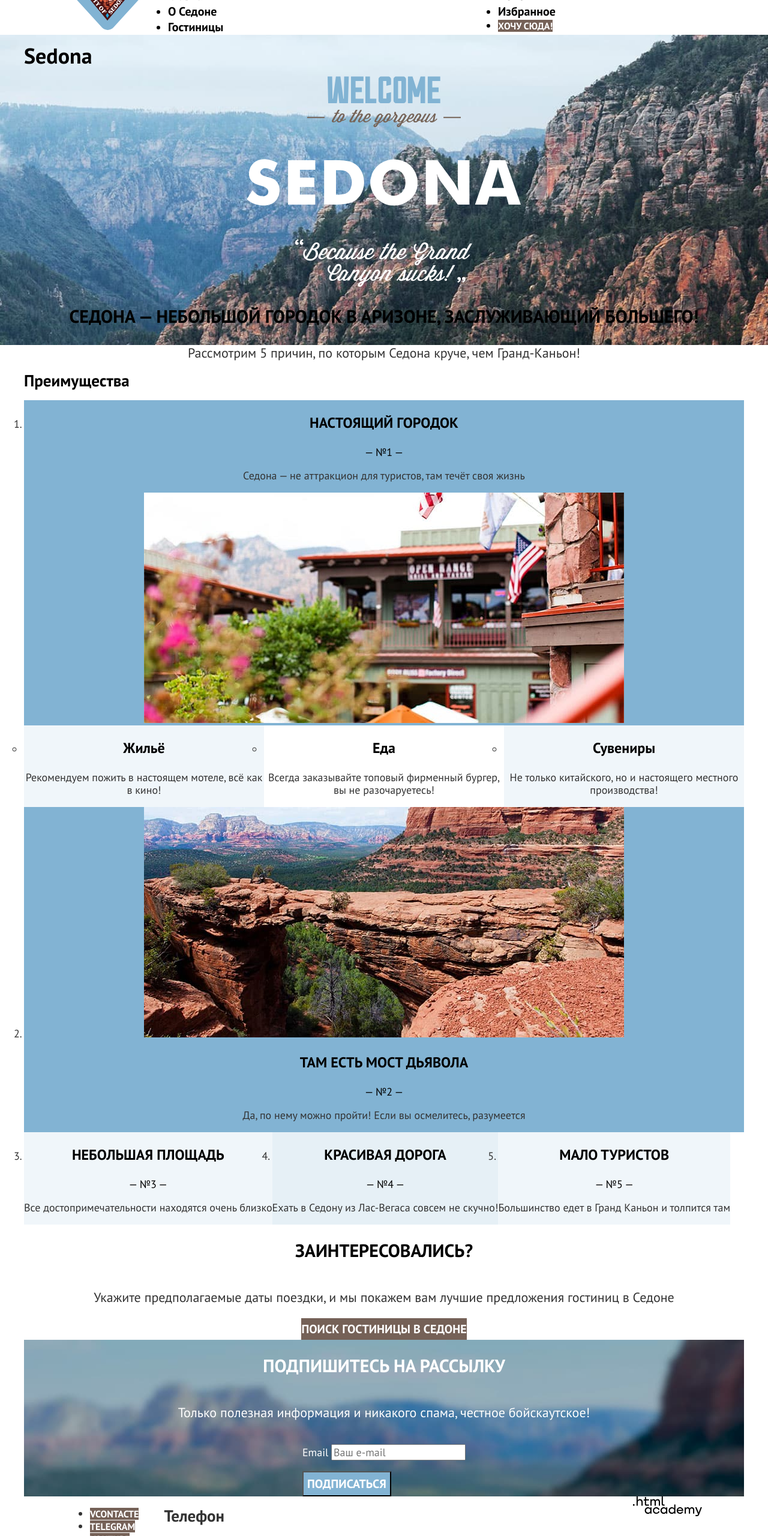
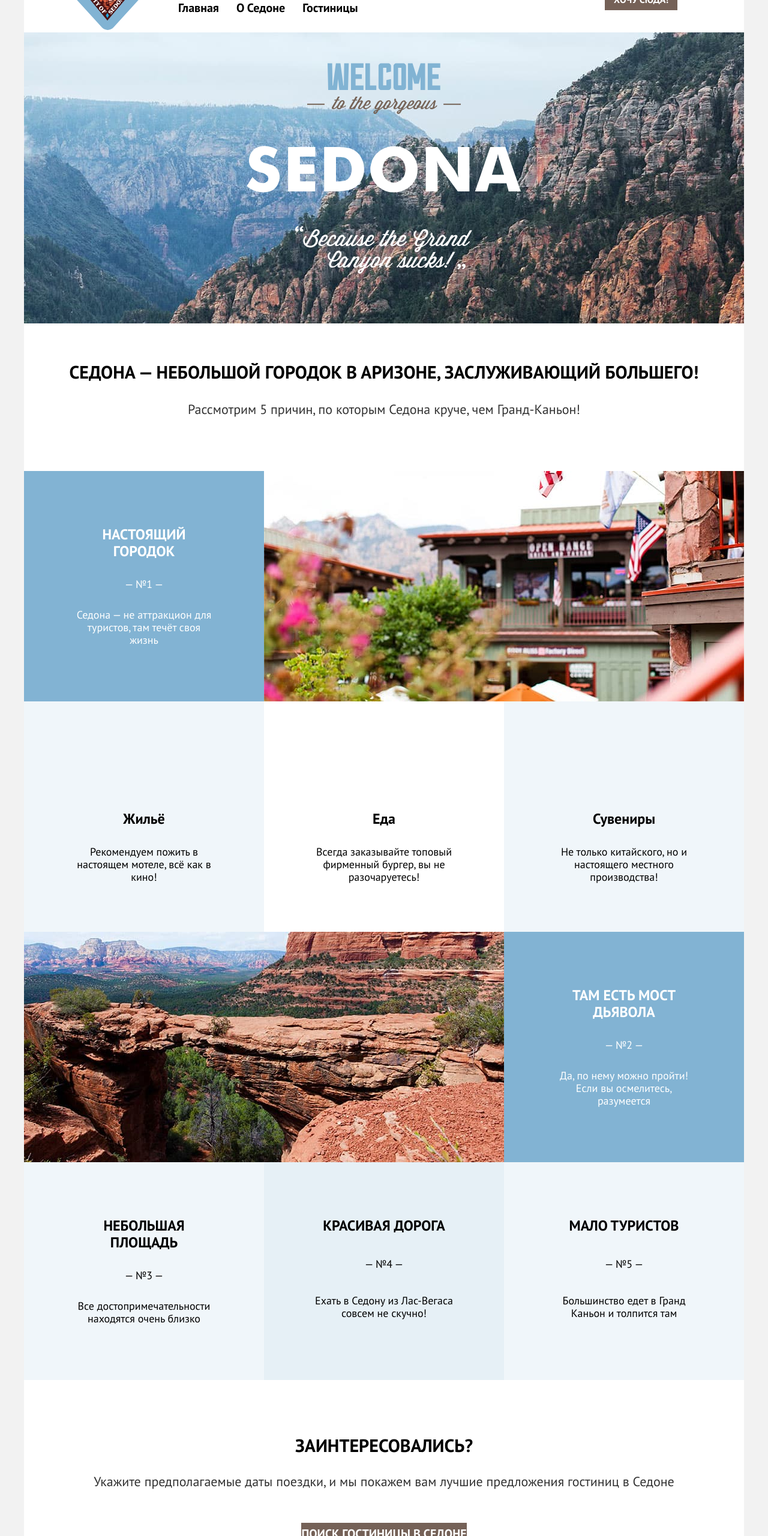
Before and after one commit to htmlacademy-htmlcss/1875121-sedona-34, a plain HTML site: page index.html in a window 1280 px wide. Shown: the part 20-2580 px from the top of the page at 60% size. Drawn offline with Linux system fonts and the light colour scheme.

Commit message:
Микросетки на флексах для всех страниц

```diff
--- a/index.html
+++ b/index.html
@@ -45,7 +45,7 @@
     </header>
     <main class="main-container main-index">
       <div class="page-container">
-        <h1>Sedona</h1>
+        <h1 class="visually-hidden">Sedona</h1>
         <img class="logo" src="./images/welcome.svg" width="458" height="352" alt="Добро пожаловать в великолепную Седону">
         <p class="main-title">Седона — небольшой городок в Аризоне,
           заслуживающий большего!</p>
@@ -54,9 +54,11 @@
           <h2 class="visually-hidden">Преимущества</h2>
           <ol class="advantages-list">
             <li class="advantages-item advantages-city">
-              <h3 class="advantages-title">Настоящий городок</h3>
-              <p class="advantages-number">— №1 —</p>
-              <p class="advantages-description">Седона — не аттракцион для туристов, там течёт своя жизнь</p>
+              <div class="advantages-city-container">
+                <h3 class="advantages-title advantages-city-title">Настоящий городок</h3>
+                <p class="advantages-number advantages-city-number">— №1 —</p>
+                <p class="advantages-description advantages-city-description">Седона — не аттракцион для туристов, там течёт своя жизнь</p>
+              </div>
               <img class="image-city" src="./images/city_sedona.jpg" width="800" height="384" alt="Sedona">
               <ul class="advantages-list-unsorted">
                 <li class="advantages-item-unsorted advantages-housing">
@@ -78,10 +80,12 @@
             </li>
             <li class="advantages-item advantages-bridge">
               <img class="image-bridge" src="./images/devil's_bridge.jpg" width="800" height="384" alt="Devil's bridge">
-                <h3 class="advantages-title">Там есть
+              <div class="advantages-bridge-container">
+                <h3 class="advantages-title advantages-bridge-title">Там есть
                   мост дьявола</h3>
-                <p class="advantages-number">— №2 —</p>
-                <p class="advantages-description">Да, по нему можно пройти! Если вы осмелитесь, разумеется</p>
+                <p class="advantages-number advantages-bridge-number">— №2 —</p>
+                <p class="advantages-description advantages-bridge-description">Да, по нему можно пройти! Если вы осмелитесь, разумеется</p>
+              </div>
             </li>
             <li class="advantages-item advantages-square">
               <h3 class="advantages-title">Небольшая
@@ -145,9 +149,7 @@
         </ul>
         <section class="footer-contacts">
           <h2 class="visually-hidden">Телефон</h2>
-          <address class="footer-contacts-address">
             <a href="tel:+78128121212">+7 (812) 812-12-12</a>
-          </address>
         </section>
         <div class="about-htmlacademy">
           <a class="htmlacademy-link" href="https://htmlacademy.ru/">
--- a/styles/styles.css
+++ b/styles/styles.css
@@ -16,10 +16,14 @@
 
 html {
   height: 100%;
+  margin: 0 auto;
+  width: 1280px;
+  background-color: #f2f2f2;
 }
 
 body {
-  margin: 0;
+  width: 1200px;
+  margin: 0 auto;
   display: flex;
   flex-direction: column;
   min-height: 100%;
@@ -30,6 +34,16 @@ body {
   background-color: #ffffff;
 }
 
+.visually-hidden {
+  position: absolute;
+  width: 1px;
+  height: 1px;
+  margin: -1px;
+  padding: 0;
+  border: 0;
+  clip: rect(0 0 0 0);
+  overflow: hidden;
+}
 
 .button {
   font-family: inherit;
@@ -85,17 +99,27 @@ body {
 }
 
 .navigation-list {
-  width: 490px;
+  display: flex;
+  flex-wrap: wrap;
+  width: 390px;
   margin: 0;
   padding: 0;
+  list-style-type: none;
 }
 
 .navigation-user {
-  max-width: 340px;
+  max-width: 264px;
   margin-left: auto;
 }
 
+.navigation-user .navigation-link {
+  min-width: 12px;
+  min-height: 23px;
+}
+
 .navigation-link {
+  display: block;
+  padding: 20px 12px 20px 17px;
   font-size: 20px;
   line-height: 26px;
   font-weight: 700;
@@ -107,6 +131,9 @@ body {
 }
 
 .navigation-button {
+  display: block;
+  margin-left: 20px;
+  padding: 9px 15px 8px 15px;
   font-size: 16px;
   line-height: 20px;
   font-weight: 700;
@@ -115,6 +142,10 @@ body {
   background-color: #756157;
   text-decoration: none;
   text-transform: uppercase;
+}
+
+.main-inner {
+  padding-top: 0;
 }
 
 .main-container {
@@ -130,13 +161,14 @@ body {
 }
 
 .page-container {
-  width: 1200px;
-  margin: 0 auto;
+  padding-top: 0;
 }
 
 .logo {
   display: block;
   margin: 0 auto;
+  margin-top: 51px;
+  margin-bottom: 82px;
 }
 
 .main-title {
@@ -145,6 +177,9 @@ body {
   font-weight: 700;
   text-align: center;
   text-transform: uppercase;
+  margin: 0;
+  padding-top: 63px;
+  padding-bottom: 31px;
 }
 
 .main-subtitle {
@@ -152,6 +187,8 @@ body {
   line-height: 26px;
   text-align: center;
   color: #333333;
+  margin: 0;
+  padding-bottom: 90px;
 }
 
 .advantages-list {
@@ -160,9 +197,16 @@ body {
   flex-wrap: wrap;
   margin: 0;
   padding: 0;
-  color: #333333;
   background-color: #ffffff;
   text-align: center;
+  list-style-type: none;
+}
+
+.advantages-item {
+  width: 400px;
+  display: flex;
+  flex-wrap: wrap;
+  justify-content: center;
 }
 
 .advantages-list-unsorted {
@@ -171,15 +215,33 @@ body {
   padding: 0;
   display: flex;
   flex-direction: row;
+  list-style-type: none;
+  color: #000000;
+}
+
+
+.advantages-city {
+  width: 1200px;
+  display: flex;
+  flex-wrap: wrap;
+  background-color: #82b3d3;
+  color: #ffffff;
+}
+
+.advantages-city-container {
+  width: 400px;
+  display: flex;
+  flex-direction: column;
+  flex-wrap: wrap;
+  align-items: center;
 }
 
 .advantages-item-unsorted {
   width: 400px;
-}
-
-.advantages-city {
-  background-color: #82b3d3;
-  width: 1200px;
+  display: flex;
+  flex-direction: column;
+  flex-wrap: wrap;
+  align-content: center;
 }
 
 .advantages-housing {
@@ -195,8 +257,19 @@ body {
 }
 
 .advantages-bridge {
+  width: 1200px;
+  display: flex;
+  flex-wrap: wrap;
   background-color: #82b3d3;
-  width: 1200px;
+  color: #ffffff;
+}
+
+.advantages-bridge-container {
+  width: 400px;
+  display: flex;
+  flex-direction: column;
+  flex-wrap: wrap;
+  align-items: center;
 }
 
 .advantages-square {
@@ -212,22 +285,41 @@ body {
 }
 
 .advantages-title {
+  margin: 0;
+  padding-top: 92px;
+  padding-bottom: 30px;
+  width: 230px;
   font-size: 24px;
   line-height: 28px;
   font-weight: 700;
-  color: #000000;
   text-transform: uppercase;
 }
 
 .advantages-number {
-  color: #000000;
+  margin: 0;
+  padding-bottom: 30px;
+  width: 230px;
+}
+
+.advantages-description {
+  margin: 0;
+  padding-bottom: 92px;
+  width: 230px;
 }
 
 .advantages-title-unsorted {
-  color: #000000;
   font-size: 24px;
   line-height: 28px;
   font-weight: 700;
+  margin: 0;
+  padding-top: 182px;
+  padding-bottom: 30px;
+}
+
+.advantages-description-unsorted {
+  width: 230px;
+  margin: 0;
+  padding-bottom: 81px;
 }
 
 .hotel-search {
@@ -243,6 +335,9 @@ body {
   font-weight: 700;
   text-align: center;
   text-transform: uppercase;
+  margin: 0;
+  padding-top: 91px;
+  padding-bottom: 29px;
 }
 
 .search-subtitle {
@@ -251,6 +346,8 @@ body {
   line-height: 26px;
   font-weight: 400;
   text-align: center;
+  margin: 0;
+  padding-bottom: 56px;
 }
 
 .search-button {
@@ -262,9 +359,12 @@ body {
   background-color: #756157;
   text-decoration: none;
   text-transform: uppercase;
+  margin: 0;
+  margin-bottom: 93px;
 }
 
 .newsletter {
+  width: 1200px;
   display: flex;
   flex-direction: column;
   align-items: center;
@@ -273,6 +373,7 @@ body {
   background-size: 100% auto;
   background-repeat: no-repeat;
   background-image: url(../images/background_newsletter.jpg);
+  margin: 0;
 }
 
 .newsletter-catalog {
@@ -287,12 +388,23 @@ body {
   font-weight: 700;
   text-align: center;
   text-transform: uppercase;
+  margin: 0;
+  padding-top: 94px;
+  padding-bottom: 29px;
 }
 
 .newsletter-subtitle {
   font-size: 22px;
   line-height: 26px;
   text-align: center;
+  margin: 0;
+  padding-bottom: 46px;
+}
+
+.newsletter-form {
+  display: flex;
+  margin: 0;
+  margin-bottom: 94px;
 }
 
 .form-field {
@@ -313,22 +425,37 @@ body {
 
 .page-footer-container {
   display: flex;
+  align-items: center;
   width: 1060px;
   margin: 0 auto;
+  padding: 40px 0 30px 0;
 }
 
 .footer-social-list {
   max-width: 142px;
-  margin-right: 42px;
+  display: flex;
+  flex-wrap: wrap;
+  margin: 0;
+  padding: 0;
+  list-style-type: none;
 }
 
-.footer-contacts-address {
+.footer-social-item {
+  width: 47px;
+  height: 40px;
+}
+
+.footer-social-item:nth-child(3n) {
+  margin-right: 0;
+}
+
+.footer-contacts {
   font-style: normal;
   width: 720px;
   text-align: center;
 }
 
-.footer-contacts-address a {
+.footer-contacts a {
   color: #000000;
   font-size: 40px;
   line-height: 40px;
@@ -352,12 +479,25 @@ body {
 }
 
 .inner-header-title {
+  margin: 0;
+  padding-top: 25px;
+  padding-left: 71px;
+  padding-bottom: 10px;
   font-size: 60px;
   line-height: 78px;
   font-weight: 700;
 }
 
+.breadcrumbs {
+  display: flex;
+  margin: 0;
+  padding: 0;
+  color: #ffffff;
+  list-style-type: none;
+}
+
 .breadcrumbs-link {
+  margin-right: 25px;
   color: inherit;
 }
 
@@ -392,6 +532,9 @@ body {
 
 .hotel-result {
   display: flex;
+  flex-direction: row;
+  align-items: center;
+  margin-left: 72px;
   width: 1060px;
   margin: 0 auto;
 }
@@ -413,6 +556,7 @@ body {
   display: flex;
   flex-direction: row;
   flex-wrap: wrap;
+  list-style-type: none;
 }
 
 .control {
@@ -431,6 +575,7 @@ body {
 
 .button-view {
   width: 48px;
+  height: 48px;
   color: #000000;
   background-color: #ffffff;
 }
@@ -455,11 +600,31 @@ body {
   line-height: 20px;
 }
 
-.pagination {
+.pagination-container {
+  display: flex;
+  align-items: center;
+  padding: 30px 71px 25px 73px;
   background-color: #ffffff;
 }
 
+.pagination {
+  display: flex;
+  margin: 0;
+  margin-right: 270px;
+  padding: 0;
+  list-style-type: none;
+}
+
+.pagination-item:not(:last-child) {
+  margin-right: 8px;
+}
+
 .pagination-link {
+  display: block;
+  box-sizing: border-box;
+  width: 60px;
+  height: 60px;
+  padding: 11px 24px 12px 23px;
   font-size: 20px;
   line-height: 36px;
 }
@@ -469,6 +634,10 @@ body {
   background-color: #ffffff;
 }
 
+.hotel-pages {
+  margin-right: 51px;
+}
+
 .select-control-pages {
   font-size: 18px;
   line-height: 21px;
```
Also changed, not shown: catalog.html (+2 -0 lines).
